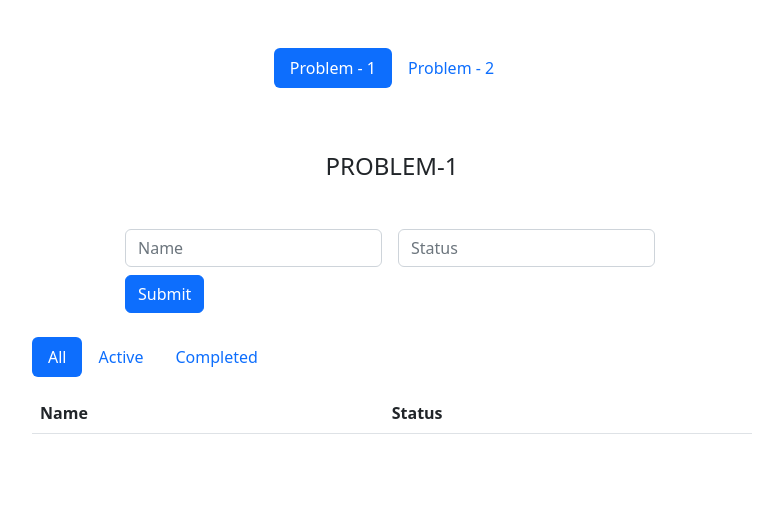
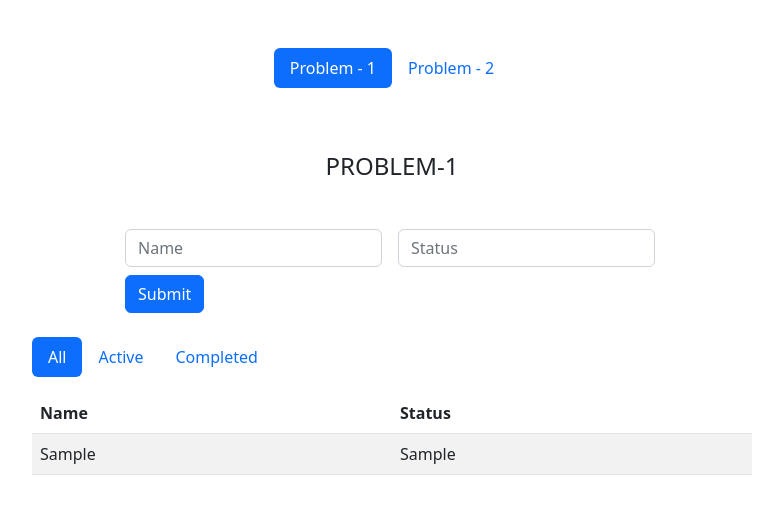
Before and after one commit to sajib-bme-kuet/react-task-mediusware, a React (Vite) app: page /problem-1 in a window 1280 px wide. Both pictures are taken after typing "Sample", "Sample" into the empty fields and a click on the button "Submit". Shown: the top 514 px of the page, without its empty margins (248-1031 px from the left). Built offline with nearby package versions, Linux system fonts and the light colour scheme.

Commit message:
Retrieve OK

```diff
--- a/src/components/Problem-1.jsx
+++ b/src/components/Problem-1.jsx
@@ -93,6 +93,13 @@ const Problem1 = () => {
                             </tr>
                         </thead>
                         <tbody>
+{
+    data.map((item, index) => {
+return (<tr key={index}>
+    <td>{item?.name}</td>
+    <td>{item?.status}</td>
+</tr>)
+    })}
 
                         </tbody>
                     </table>
```
